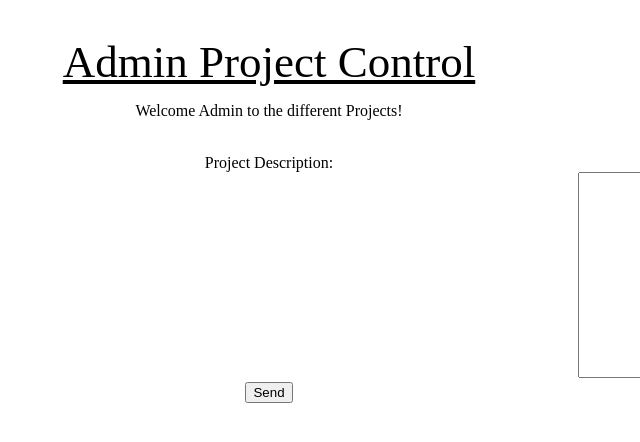
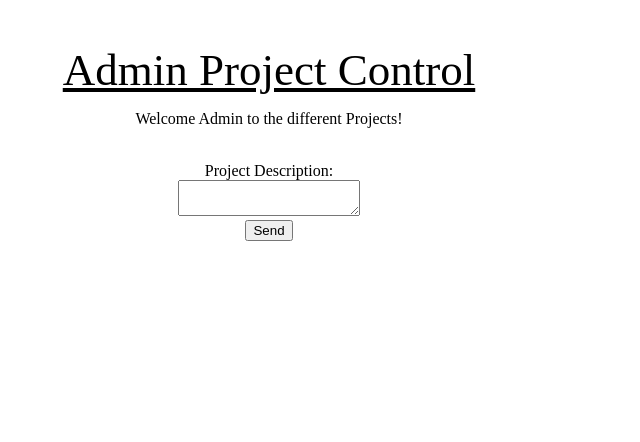
Before and after one commit to tdesai2017/Akamai_Quest_Extension_Training_Application, a Django app: template quest_extension/templates/quest_extension/admin_project_page.html in a window 1280 px wide; the page is wider, and only the part inside the window is pictured. Shown: the top 442 px of that part, without its empty margins (371-1011 px from the left). Run offline with Django 3.2, Linux system fonts and the light colour scheme; the template is opened without the code that fills it, so the values that code supplies are empty; some libraries are stand-ins or nearby versions.

Commit message:
managed to make the project description a little bit less hacky and more centered

```diff
--- a/quest_extension/static/quest_extension/admin_project_page_style.css
+++ b/quest_extension/static/quest_extension/admin_project_page_style.css
@@ -1,4 +1,6 @@
-* :not(body){
+
+
+.not_the_container {
   text-align: center;
 }
 
@@ -8,7 +10,7 @@
   color: black; font-family: 'Trocchi', serif; font-size: 45px; font-weight: normal; line-height: 48px; margin: 0;
 }
 
-#container {
+/* #container {
     width: 100%;
     height: 100%;
 }
@@ -17,7 +19,7 @@
     margin: 0px;
 }
 
-#the-container {
+#container {
     position: relative;
     transform: translateX(40%);
     display: flex, bottom;
@@ -32,4 +34,16 @@
 
     width: 400px;
     height: 200px;
+} */
+
+
+#container {
+  text-align: center;
 }
+
+#my-text-area{
+
+  display: inline-block;
+
+
+}
--- a/quest_extension/templates/quest_extension/admin_project_page.html
+++ b/quest_extension/templates/quest_extension/admin_project_page.html
@@ -13,33 +13,36 @@
     </head>
 
     <body>
+    <div class='not_the_container'>
         <h1>Admin Project Control</h1>
 
         <p>Welcome Admin to the different Projects!</p>
 
-    <div id= 'container'>
         <!-- <form method='POST' id="test" action = "/quest/add_new_project">
         {% csrf_token %}
         {{ project_form }}
         <br>
         <button type = "submit">Submit </button>
         </form> -->
-
+    </div>
     <form method='POST' id = 'test_form' action = "/quest/add_new_project">
+        <div class='not_the_container'>
             {% csrf_token %}
             {{ project_form }}
             <br>
             Project Description:
-
-        <div id = "the-container">
+        </div>
+        <div id = "container">
             <div id = 'my-text-area'>
                 <textarea id="area1" name="project_description" form = 'test_form'></textarea>
             </div>
         </div>
+        <div class='not_the_container'>
             <input type=submit name="submit" value="Send" onclick="nicEditors.findEditor('area1').saveContent();">
+        </div>
     </form>
 
-
+    <div class= 'not_the_container'>
         {% for project in list_of_projects %}
         <br>
         {% if project.project_editable %}
@@ -66,7 +69,7 @@
 
 
 
-
+</div>
     </body>
 
 </html>
```
Also changed, not shown: quest_extension/static/quest_extension/admin_home_base_style.css (added, +12 -0 lines), quest_extension/templates/quest_extension/admin_home_base.html (+13 -2 lines), db.sqlite3. Lines whose indentation alone changed are shown as unchanged.
